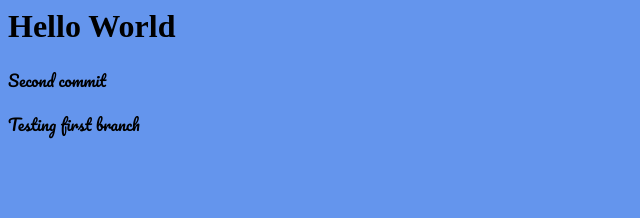
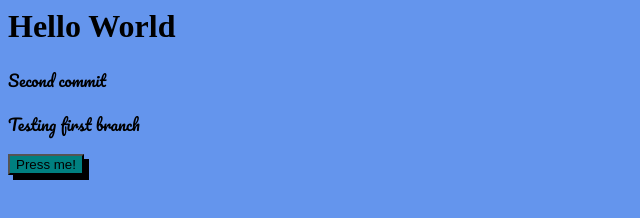
Before and after one commit to JakeRobin257/Portfolio_Website, a plain HTML site: page index.html in a window 1280 px wide. Shown: the whole page, without its empty margins (0-640 px from the left). Drawn offline with Linux system fonts and the light colour scheme.

Commit message:
Added a button

```diff
--- a/index.html
+++ b/index.html
@@ -12,5 +12,8 @@
     <h1>Hello World</h1>
     <p>Second commit</p>
     <p>Testing first branch</p>
+    <button>
+      Press me!
+    </button>
   </body>
 </html>
--- a/resources/css/main.css
+++ b/resources/css/main.css
@@ -9,3 +9,12 @@ h1 {
 p {
     font-family: pacifico, 'Brush Script MT';
 }
+
+button {
+    background-color: teal;
+    box-shadow: 5px 5px;
+}
+
+button:hover {
+    color: white;
+}
```
